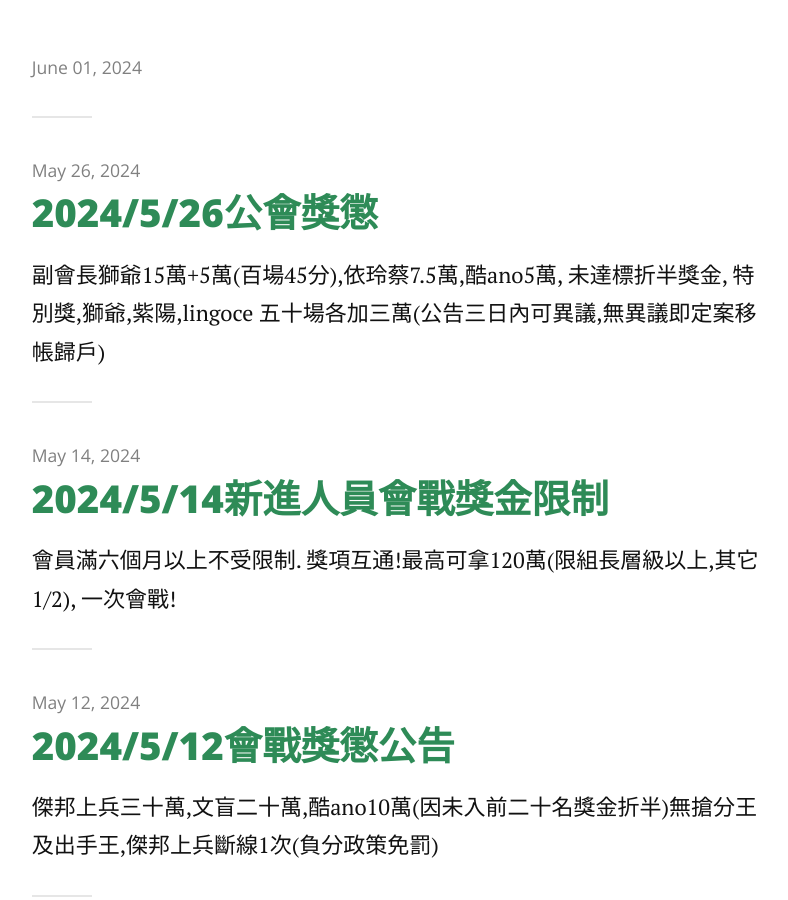
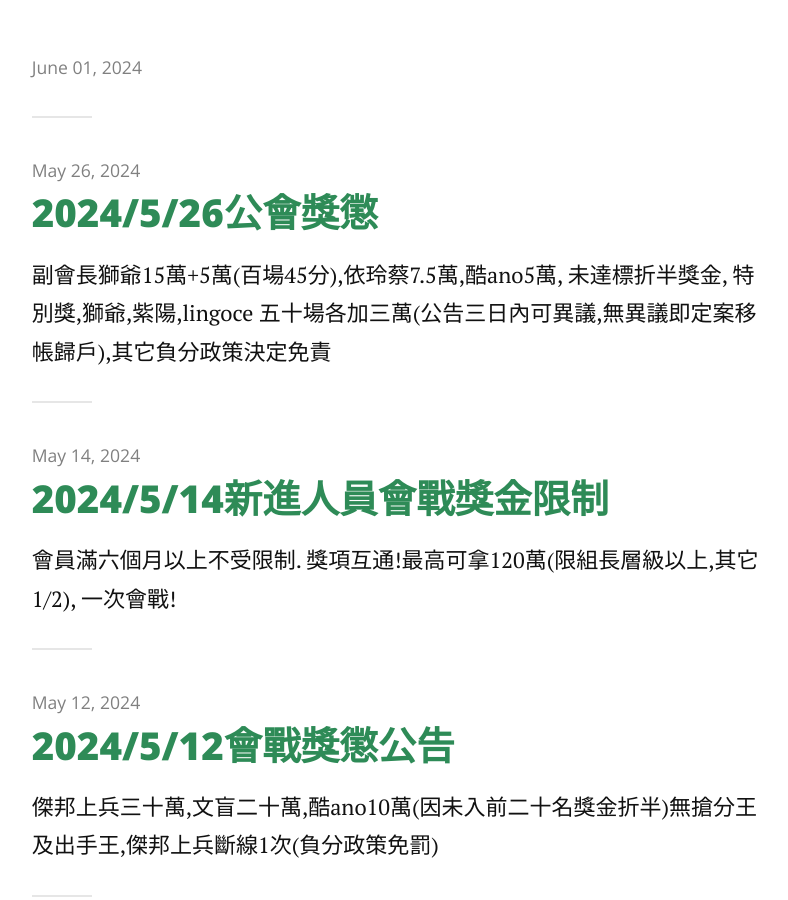
Before and after one commit to jetbomb2012/beloved, a Jekyll site: the page built from index.html, in a window 1280 px wide and 900 px high, scrolled down 450 px. Shown: the whole window, without its empty margins (237-1025 px from the left). Built offline with Jekyll 4.4.1, drawn with Linux system fonts in a browser that asks for light colours; nearby versions of some CDN libraries; the list of posts is cut into pages by our own code.

Commit message:
Update 2024-05-27-reward-money.markdown

```diff
--- a/_posts/2024-05-27-reward-money.markdown
+++ b/_posts/2024-05-27-reward-money.markdown
@@ -2,6 +2,6 @@
 layout: post
 title:  "2024/5/26公會獎懲"
 date:   2024-5-26
-description: 副會長獅爺15萬+5萬(百場45分),依玲蔡7.5萬,酷ano5萬, 未達標折半獎金, 特別獎,獅爺,紫陽,lingoce 五十場各加三萬(公告三日內可異議,無異議即定案移帳歸戶)
+description: 副會長獅爺15萬+5萬(百場45分),依玲蔡7.5萬,酷ano5萬, 未達標折半獎金, 特別獎,獅爺,紫陽,lingoce 五十場各加三萬(公告三日內可異議,無異議即定案移帳歸戶),其它負分政策決定免責
 
 ---
```
